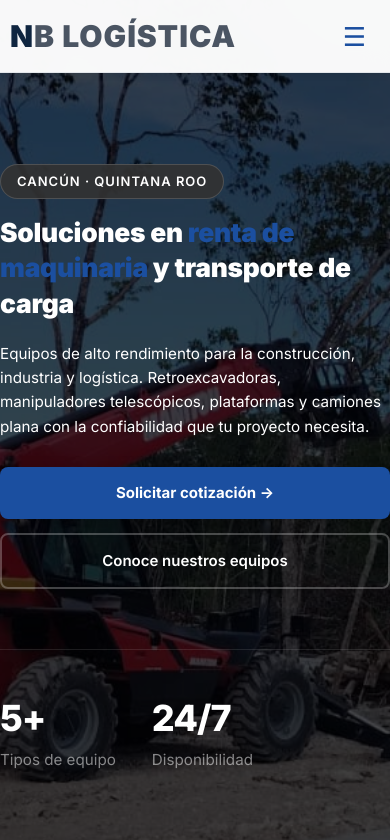
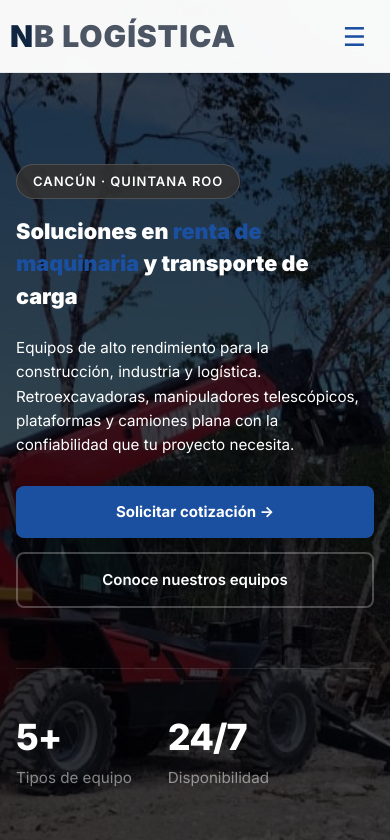
Before and after one commit to Skyfury345/NB-web, a React (Vite) app: page / in a window 390 px wide. Shown: the top 840 px of the page. Built offline with nearby package versions, Linux system fonts and the light colour scheme.

Commit message:
Ajuste responsive hero y contacto en móvil

```diff
--- a/src/components/Contacto.jsx
+++ b/src/components/Contacto.jsx
@@ -144,9 +144,12 @@ export default function Contacto() {
           padding: 0 2rem;
         }
         .nb-form-2col { display: grid; grid-template-columns: 1fr 1fr; gap: 1.25rem; }
-        @media (max-width: 900px) {
+            @media (max-width: 900px) {
           .nb-contacto-grid { grid-template-columns: 1fr; gap: 2.5rem; }
           .nb-form-2col { grid-template-columns: 1fr; }
+          .nb-contacto-grid h4 { font-size: 0.95rem !important; }
+          .nb-contacto-grid h4 + div { font-size: 0.85rem !important; }
+          #contacto h2 { font-size: 1.6rem !important; }
         }
       `}</style>
 
--- a/src/index.css
+++ b/src/index.css
@@ -555,13 +555,14 @@ section { padding: 100px 0; }
   .container { padding: 0 20px; }
 
   .hero { min-height: auto; }
-  .hero-content { padding: 100px 0 60px; }
+  .hero-content { padding: 100px 16px 60px; }
   .hero-badge { margin-bottom: 16px; }
-  .hero h1 {
-    font-size: 1.65rem;
-    line-height: 1.35;
-    letter-spacing: -0.01em;
-    margin-bottom: 20px;
+   .hero h1 {
+    font-size: 1.35rem;
+    line-height: 1.5;
+    letter-spacing: 0;
+    margin-bottom: 24px;
+    padding-right: 16px;
   }
   .hero h1 em { color: #3B82F6; }
   .hero p {
```
